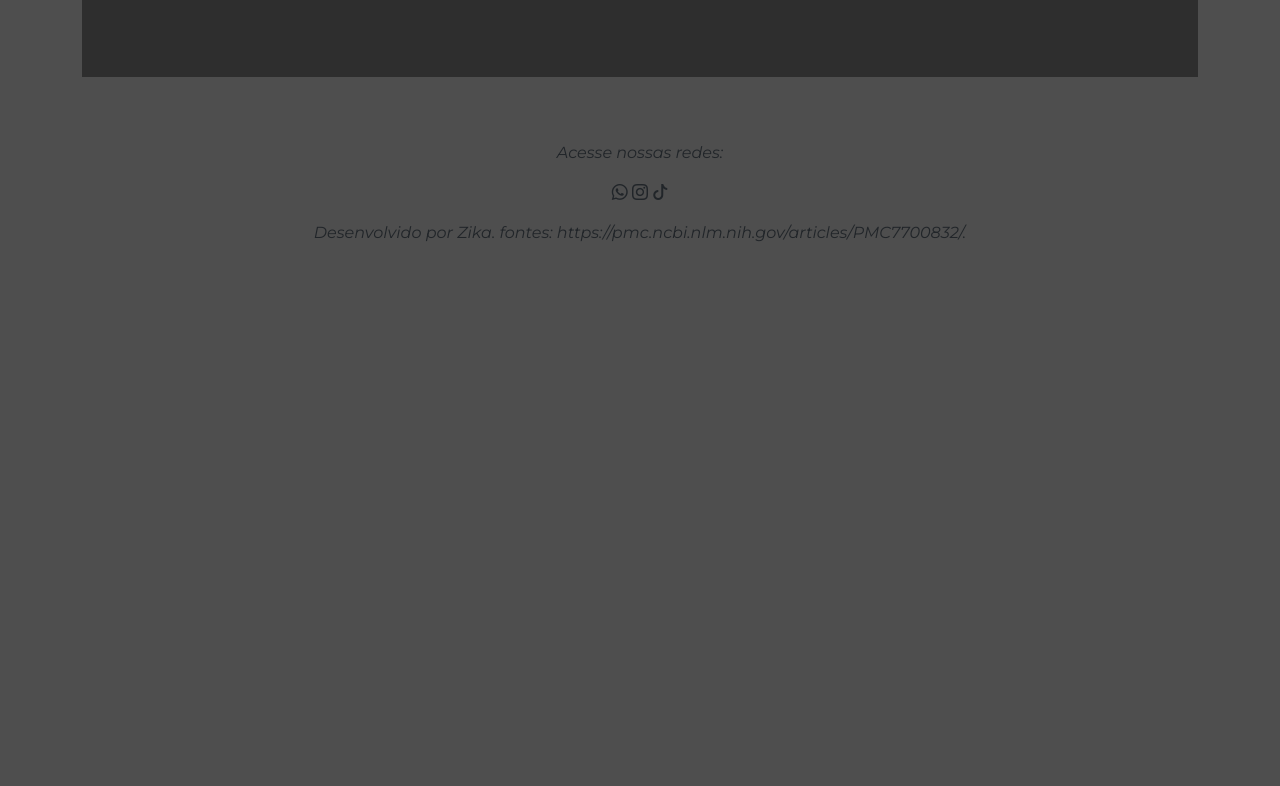
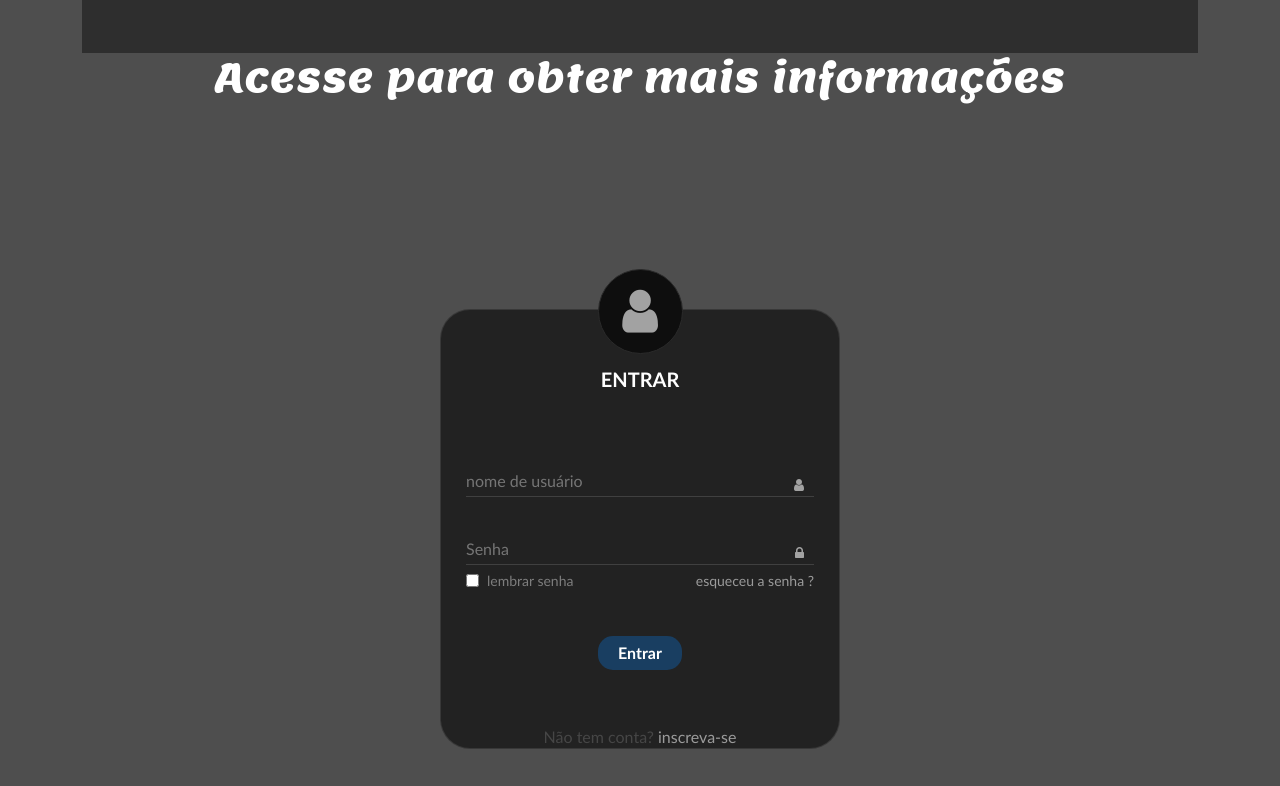
Before and after one commit to kingtiger166/siteacessivel, a plain HTML site: page index.html in a window 1280 px wide. Shown: the part 2074-2860 px from the top of the page. Before the commit the page ends 2351 px from the top, so only its background shows below. Drawn offline with nearby package versions, Linux system fonts and the light colour scheme.

Commit message:
Add files via upload

```diff
--- a/index.html
+++ b/index.html
@@ -1,6 +1,6 @@
 <!DOCTYPE html>
 <html lang="pt-br">
-/* colocar texto nas imagens e gifs /*
+
 <head>
     <meta charset="UTF-8">
     <meta name="viewport" content="width=device-width, initial-scale=1">
@@ -42,7 +42,7 @@
             <div class="inicio-fundo d-flex justify-content-between align-items-center">
                 <div class="esquerda-conteudo">
                     <h1 class="display-4 text-white fst-italic fw-bold">Sedentarismo</h1>
-                    <img src="img/logo-2.png" class="mb-3" width="150 " title="coração"
+                    <img src="img/logo-2.png" class="mb-3" width="150"
                         height="100" loading="lazy">
                     <a href="#tropicalia"
                         class="btn btn-primary btn-lg botao-inicio fw-semibold">o que é isso?</a>
@@ -52,7 +52,7 @@
               </div>
         </section>
 
-        <section id="tropicalia" class="my-5 pt-6 secao-tropicalia" tabindex="0" aria-label="Seção explicativa sobre o sedentarismo">
+        <section id="tropicalia" class="my-5 pt-6 secao-tropicalia" tabindex="0" aria-label="Seção explicativa sobre a tropicália">
             <div class="container d-flex align-items-center ">
                 <div class="col-4 d-flex justify-content-center ">
                     <img src="img/image (1).png" class="" width="300" height="300" >
@@ -92,7 +92,35 @@
              </div>
         </section>
 
+       <div class="text-center"> <h2>Acesse para obter mais informações</h2></div>
 
+        <div class="main-container centered-flex" tabindex="0">
+            <div class="form-container">
+                <div class="icon fa fa-user"></div>
+                <form class="centered-flex">
+                    <div class="title">ENTRAR</div>
+                    <div class="msg"></div>
+                    <div class="field">
+                        <input type="text" placeholder="nome de usuário" id="uname">
+                        <span class="fa fa-user"></span>
+                    </div>
+                    <div class="field">
+                        <input type="Senha" placeholder="Senha" id="pass">
+                        <span class="fa fa-lock"></span>
+                    </div>
+                    <div class="action centered-flex">
+                        <label for="remember" class="centered-flex">
+                            <input type="checkbox" id="remember"> lembrar senha
+                        </label>
+                        <a href="#">esqueceu a senha ?</a>
+                    </div>
+                    <div class="btn-container">
+                        <input type="submit" id="login-btn" value="Entrar">
+                    </div>
+                    <div class="signup">Não tem conta?<a href="#"> inscreva-se</a></div>
+                </form>
+            </div>
+    </div>
 
     </main>
     <footer class="text-center p-3 fst-italic">
--- a/script.js
+++ b/script.js
@@ -38,6 +38,54 @@ document.addEventListener('DOMContentLoaded', function(){
  })
 
 
+
+
+ const uname = document.querySelector('#uname');
+ const pass = document.querySelector('#pass');
+ const btnContainer = document.querySelector('.btn-container');
+ const btn = document.querySelector('#login-btn');
+ const form = document.querySelector('form');
+ const msg = document.querySelector('.msg');
+ btn.disabled = true;
+
+ function shiftButton() {
+     showMsg();
+     const positions = ['shift-left', 'shift-top', 'shift-right', 'shift-bottom'];
+     const currentPosition = positions.find(dir => btn.classList.contains(dir));
+     const nextPosition = positions[(positions.indexOf(currentPosition) + 1) % positions.length];
+     btn.classList.remove(currentPosition);
+     btn.classList.add(nextPosition);
+ }
+
+ function showMsg() {
+     const isEmpty = uname.value === '' || pass.value === '';
+     btn.classList.toggle('no-shift', !isEmpty);
+
+     if (isEmpty) {
+         btn.disabled = true
+         msg.style.color = 'rgb(218 49 49)';
+         msg.innerText = 'preencha todos os campos antes de proseguir';
+     } else {
+         msg.innerText = 'Great! Now you can proceed';
+         msg.style.color = '#92ff92';
+         btn.disabled = false;
+         btn.classList.add('no-shift')
+     }
+ }
+
+ btnContainer.addEventListener('mouseover', shiftButton);
+ btn.addEventListener('mouseover', shiftButton);
+ form.addEventListener('input', showMsg)
+ btn.addEventListener('touchstart', shiftButton);
+
+
+
+
+
+
+
+
+
  ScrollReveal().reveal('#inicio', { delay: 500 });
  ScrollReveal().reveal('#tropicalia', { delay: 500 });
  ScrollReveal().reveal('#galeria', { delay: 500 });
--- a/styles.css
+++ b/styles.css
@@ -1,5 +1,180 @@
 @import url('https://fonts.googleapis.com/css2?family=Montserrat:ital,wght@0,100..900;1,100..900&display=swap');
 @import url('https://fonts.googleapis.com/css2?family=Lemon&display=swap');
+@import url('https://cdnjs.cloudflare.com/ajax/libs/font-awesome/4.7.0/css/font-awesome.min.css');
+
+
+
+.main-container {
+    min-height: 100vh;
+    min-width: 450px;
+    font-family: 'calibri';
+}
+
+.centered-flex {
+    display: flex;
+    align-items: center;
+    justify-content: center;
+}
+
+.form-container {
+    width: 400px;
+    height: 480px;
+    display: grid;
+    position: relative;
+}
+
+.icon {
+    position: absolute;
+    width: 85px;
+    font-size: 50px;
+    display: grid;
+    height: 85px;
+    place-content: center;
+    border: 1px solid #2a2a2a;
+    z-index: 1;
+    justify-self: center;
+    border-radius: 50%;
+    background: #0e0e0e;
+}
+
+.fa {
+    color: #a2a2a2;
+}
+
+form {
+    flex-direction: column;
+    padding: 25px 25px 10px;
+    height: 440px;
+    border-radius: 30px;
+    background: rgba(19, 19, 19, 0.736);
+    border: 1px solid rgba(255, 255, 255, 0.097);
+    position: absolute;
+    width: 100%;
+    bottom: 0;
+}
+
+.title {
+    position: relative;
+    margin: 40px 0;
+    font-size: 20px;
+    font-weight: bold;
+    color: white;
+}
+
+.msg {
+    color: #fa2929;
+    position: absolute;
+    top: 25%;
+}
+
+.field {
+    display: flex;
+    position: relative;
+    width: 100%;
+}
+
+.field .fa {
+    position: absolute;
+    font-size: 14px;
+    right: 10px;
+    bottom: 10px;
+}
+
+input:-webkit-autofill {
+    -webkit-box-shadow: 0 0 0 30px rgb(14 14 14) inset;
+}
+
+input:-webkit-autofill {
+    -webkit-text-fill-color: #bababa !important;
+}
+
+form input {
+    display: block;
+    outline: none;
+    width: 100%;
+    border: none;
+    font-size: 16px;
+    color: #d2d2d2;
+    margin: 25px 0 5px;
+    caret-color: #cccccc;
+    background: transparent;
+    padding: 10px 25px 3px 0;
+    border-bottom: 1px solid #404040;
+}
+
+.action {
+    justify-content: space-between;
+    width: 100%;
+    font-size: 14px;
+}
+
+.action label {
+    cursor: pointer;
+    color: #7d7d7d;
+}
+
+.action input {
+    width: auto;
+    margin: 0 8px 0 0;
+    cursor: pointer;
+}
+
+a {
+    text-decoration: none;
+    color: #9b9b9b;
+}
+
+.btn-container {
+    padding: 20px;
+    transition: .2s linear;
+}
+
+#login-btn {
+    padding: 5px 20px;
+    border: none;
+    background: rgb(25, 62, 97);
+    color: white;
+    font-weight: 600;
+    font-size: 16px;
+    border-radius: 15px;
+    transition: .3s;
+    margin: 25px 0;
+}
+
+#login-btn:hover {
+    cursor: pointer;
+}
+
+.signup {
+    color: rgb(70, 70, 70);
+    margin-top: 10px;
+}
+
+.shift-left {
+    transform: translateX(-120%);
+}
+
+.shift-right {
+    transform: translateX(120%);
+}
+
+.shift-top {
+    transform: translateY(-150%);
+}
+
+.shift-bottom {
+    transform: translateY(150%);
+}
+
+.no-shift {
+    transform: translate(0%, 0%);
+}
+
+
+
+
+
+
 
 :root {
     --laranja-claro: #ff0000;
@@ -113,7 +288,7 @@ h2 {
 }
 
 .fundo-galeria {
-    background: url('img/halter-removebg-preview.png') bottom right no-repeat;
+    background: url('img/flor-bottom-direita.png') bottom right no-repeat;
     background-size: 180px 180px;
 }
 
```
